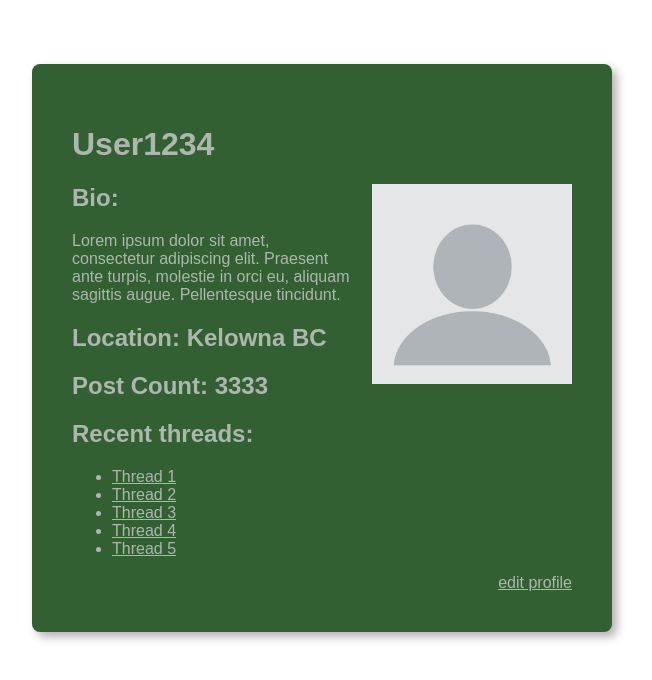
After one commit to COSC360/project-stu-mcg, a PHP site: page /profile.html in a window 1280 px wide. The commit adds this page. Shown: the top 680 px of the page, without its empty margins (318-970 px from the left). Run offline with PHP 8.4, Linux system fonts and the light colour scheme.

Commit message:
added profile page and refactored css a little

```diff
--- /dev/null
+++ b/frontend/css/all.css
@@ -0,0 +1,14 @@
+body {
+    font-family: 'Montserrat', sans-serif;
+    color: #ADB7AD;
+}
+
+a{
+    color: #ADB7AD;
+}
+a:hover{
+    color: white;
+}
+p{
+    color: #ADB7AD;
+}
--- /dev/null
+++ b/frontend/css/profile.css
@@ -0,0 +1,28 @@
+main {
+    display: flex;
+    align-items: center;
+    justify-content: center;
+    height: 75vh;
+    width: 100%;
+    margin-top: 3em
+}
+
+.mainDiv{
+    width: 500px;
+    padding: 40px;
+    border-radius: 8px;
+    background-color: #336033;
+    font-family: 'Montserrat', sans-serif;
+    box-shadow: 5px 5px 10px rgb(0,0,0,0.3);
+}
+
+.profilePic{
+    max-width : 200px;
+    max-height: 200px;
+    float: right;
+    margin-left: 20px;
+}
+
+#editLink{
+    float: right;
+}
--- a/frontend/login.html
+++ b/frontend/login.html
@@ -2,7 +2,8 @@
 <html>
     <body>
         <head>
-            <link rel="stylesheet" href="css/login.css">
+            <link rel="stylesheet" href="css/all.css">
+            <link rel="stylesheet" href="css/form.css">
             <script src="scripts/login-validation.js"></script>
         </head>
         <header>
--- /dev/null
+++ b/frontend/profile.html
@@ -0,0 +1,33 @@
+<!DOCTYPE html>
+<html>
+    <body>
+        <head>
+            <link rel="stylesheet" href="css/all.css">
+            <link rel="stylesheet" href="css/profile.css">
+            <script src="scripts/signup-validation.js"></script>
+        </head>
+        <header>
+            <!--Php to insert header on all pages-->
+        </header>
+        <main>
+            <div class="mainDiv">
+                <h1>User1234</h1>
+                <img class="profilePic" src="img/blank-profile-picture-973460_1280.png">
+                <h2>Bio:</h2>
+                <p>Lorem ipsum dolor sit amet, consectetur adipiscing elit. Praesent ante turpis, molestie in orci eu, aliquam sagittis augue. Pellentesque tincidunt.</p>
+                <h2>Location: Kelowna BC</h2>
+                <h2>Post Count: 3333</h2>
+                <h2>Recent threads:</h2>
+                <ul>
+                    <li><a href="#">Thread 1</a></li>
+                    <li><a href="#">Thread 2</a></li>
+                    <li><a href="#">Thread 3</a></li>
+                    <li><a href="#">Thread 4</a></li>
+                    <li><a href="#">Thread 5</a></li>
+                </ul>
+                <!-- will only show up if this user is logged in -->
+                <a id = "editLink" href="#">edit profile<a>
+            </div>
+        </main>
+    </body>
+</html>
--- a/frontend/signup.html
+++ b/frontend/signup.html
@@ -2,7 +2,8 @@
 <html>
     <body>
         <head>
-            <link rel="stylesheet" href="css/login.css">
+            <link rel="stylesheet" href="css/all.css">
+            <link rel="stylesheet" href="css/form.css">
             <script src="scripts/signup-validation.js"></script>
         </head>
         <header>
```
Also changed, not shown: frontend/css/form.css (renamed from frontend/css/login.css, +0 -9 lines), frontend/img/blank-profile-picture-973460_1280.png (added).
